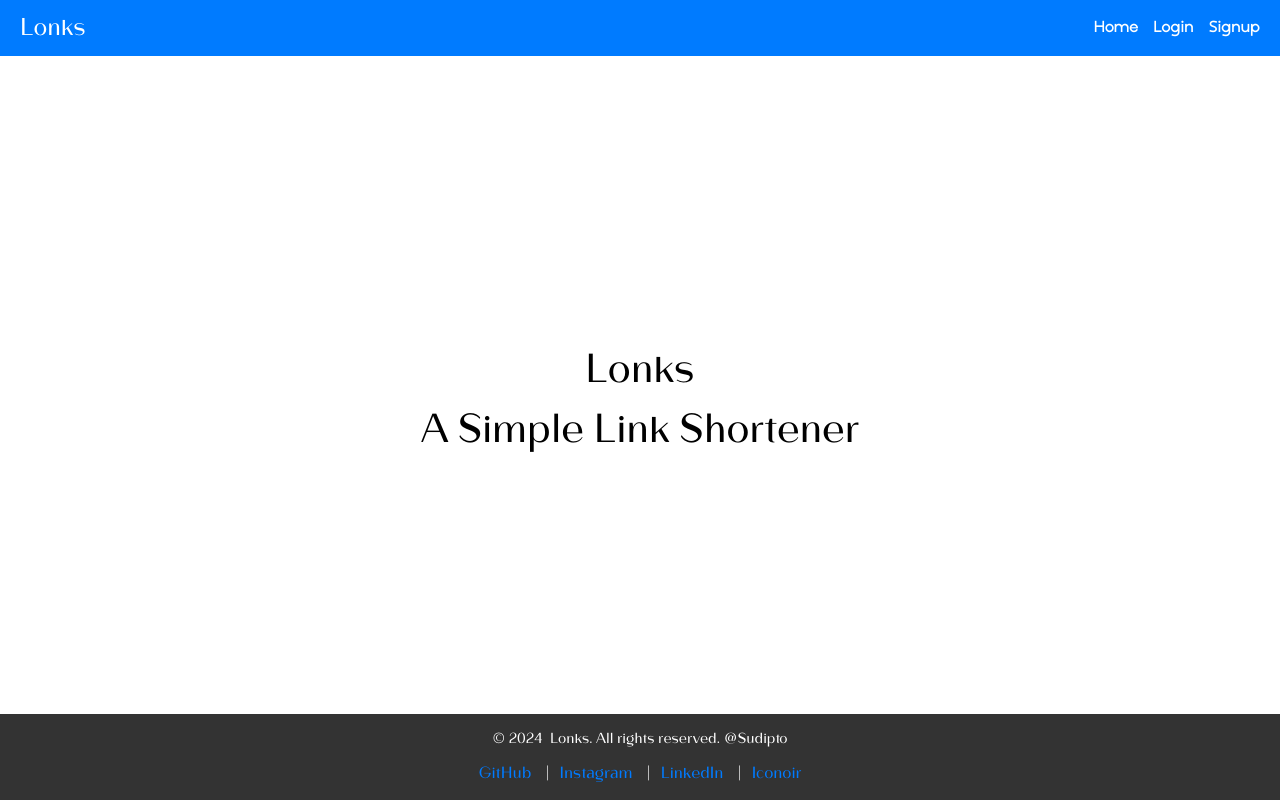
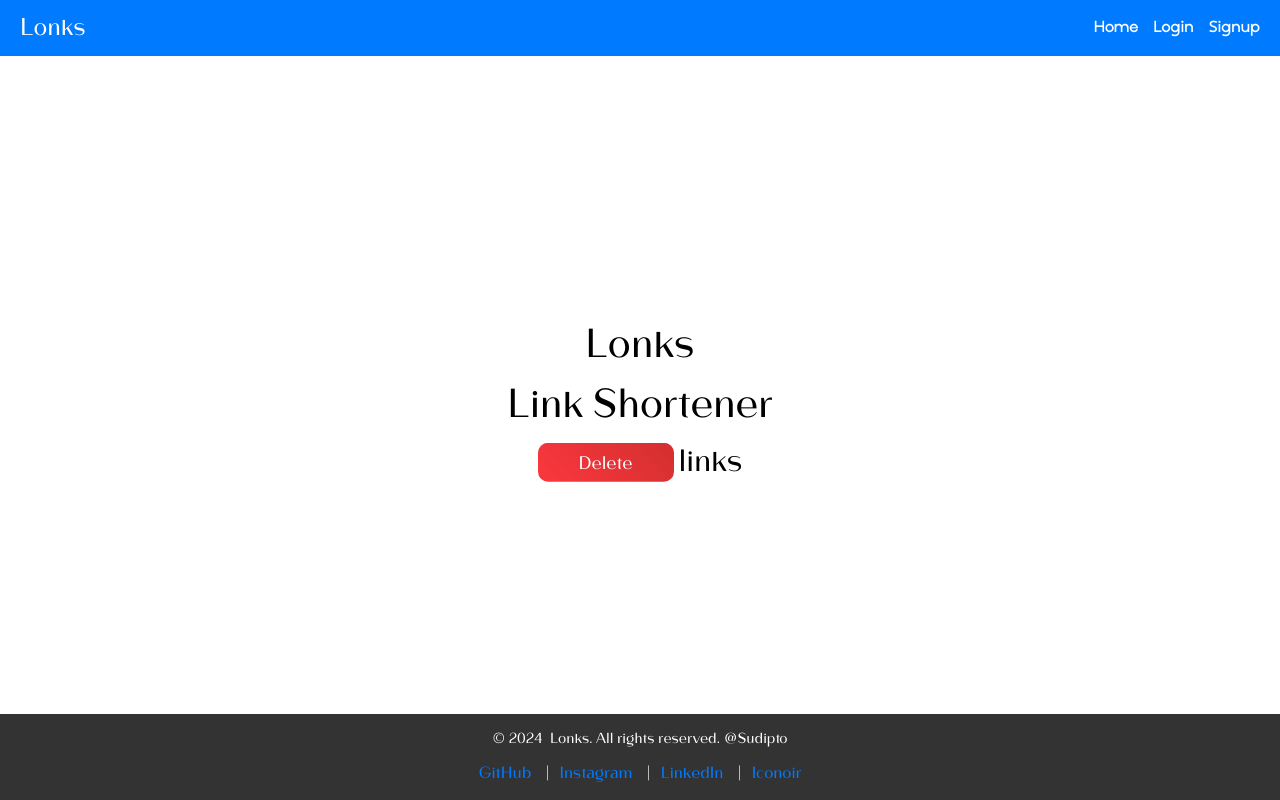
Before and after one commit to sudipto-s/lonks, a React (Vite) app in the folder client/: page / in a window 1280 px wide. Built offline with nearby package versions, Linux system fonts and the light colour scheme.

Commit message:
Home page UI update

```diff
--- a/client/src/components/Home.jsx
+++ b/client/src/components/Home.jsx
@@ -17,7 +17,27 @@ const Home = () => {
 
    return (
       <div className="Home">
-         <h2>Lonks <br /> A Simple Link Shortener</h2>
+         <h2>Lonks</h2>
+         <h2>Link Shortener</h2>
+         <div className="swiper-group">
+            <div className="swiper">
+               <div className="swiper-inner">
+                  <div className="first">
+                     <span>Shorten</span>
+                  </div>
+                  <div className="second">
+                     <span>Edit</span>
+                  </div>
+                  <div className="third">
+                     <span>Delete</span>
+                  </div>
+                  <div className="fourth">
+                     <span>Share</span>
+                  </div>
+               </div>
+            </div>
+            <h2>links</h2>
+         </div>
       </div>
    );
 }
--- a/client/src/css/index.css
+++ b/client/src/css/index.css
@@ -72,6 +72,7 @@ a {
 .Home {
    font-family: "Rutan";
    display: flex;
+   flex-direction: column;
    justify-content: center;
    align-items: center;
    text-align: center;
@@ -81,6 +82,65 @@ a {
 }
 .Home h2 {
    font-size: 2.5rem;
+}
+.Home .swiper-group {
+   display: flex;
+   gap: 5px;
+   flex-direction: row;
+   justify-content: center;
+}
+.Home .swiper-group h2 {
+   margin: 5px 0 0;
+   font-size: 1.9rem;
+}
+.Home .swiper {
+   height: 1.7rem;
+   margin: 0;
+   padding: .4rem 0;
+   font-size: large;
+}
+.swiper p {
+   font-size: 1.5rem;
+   margin: 0;
+   text-shadow: 0 0 7px rgba(255, 255, 255, 0.302),
+               0 0 3px rgba(255, 255, 255, 0.3);
+}
+.swiper-inner {
+   height: 2.9rem;
+   overflow: hidden;
+}
+.swiper-inner > div > span {
+   display: block;
+   width: 8.5rem;
+   height: 2.4rem;
+   padding: .4rem .75rem;
+   margin: 0 0 1.2rem;
+   white-space: nowrap;
+   color: #fff;
+   border-radius: 10px;
+}
+.first span {
+   background: linear-gradient(45deg, #1498c6, #0f7fa6);
+}
+.second span {
+   background: linear-gradient(45deg, #ff9900, #e67e00);
+}
+.third span {
+   background: linear-gradient(45deg, #fb383e, #d32f2f);
+}
+.fourth span {
+   background: linear-gradient(45deg, #28a745, #1e7b31);
+}
+.swiper-inner > div {
+   margin: 2px 0 0;
+   animation: text-animation 10s infinite;
+}
+@keyframes text-animation {
+   0%, 20% { transform: translateY(0); }
+   25%, 45% { transform: translateY(-3.55rem); }
+   50%, 70% { transform: translateY(-7.2rem); }
+   75%, 95% { transform: translateY(-10.8rem); }
+   100% { transform: translateY(0); }
 }
 
 /* Container styling for the dashboard */
```
